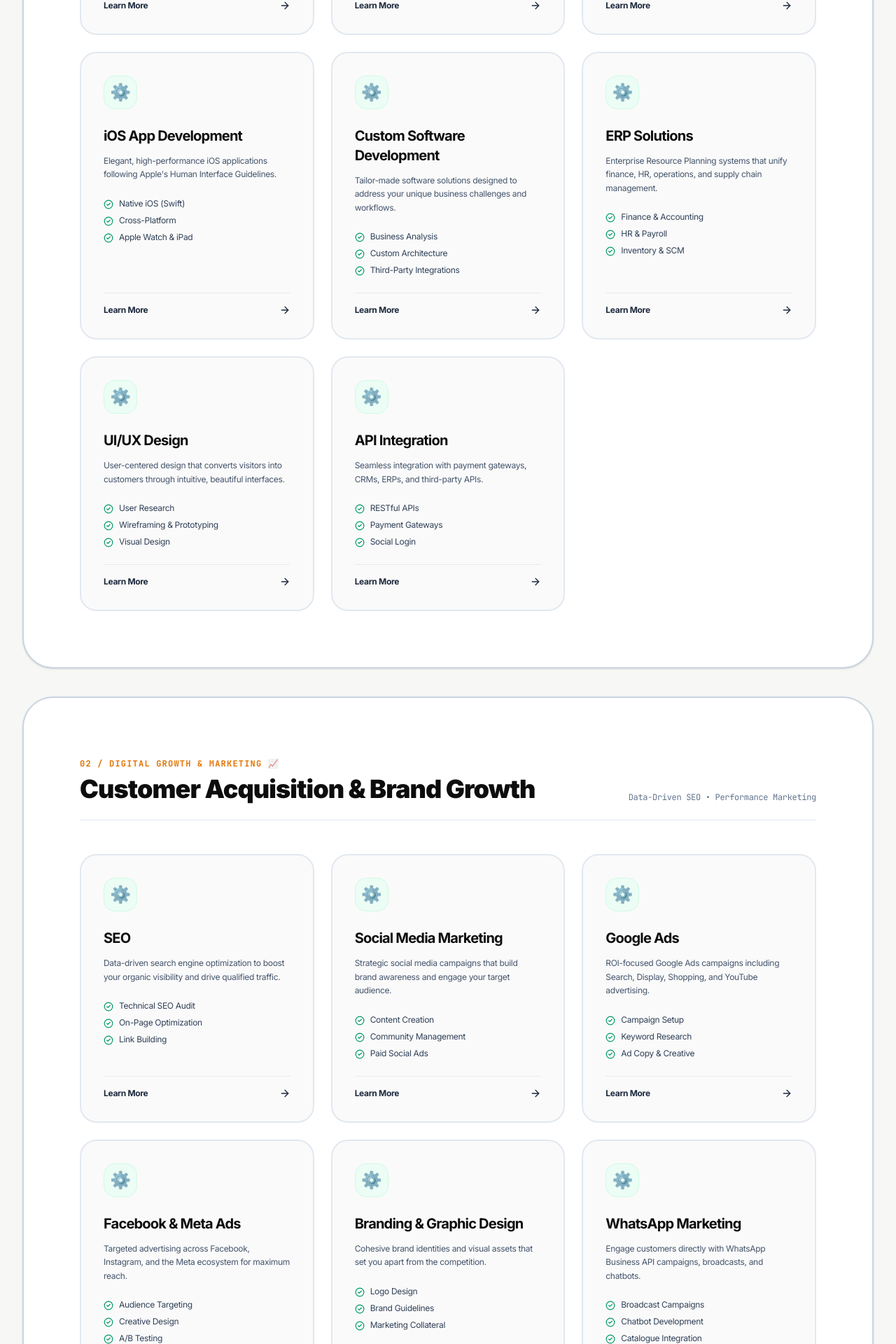
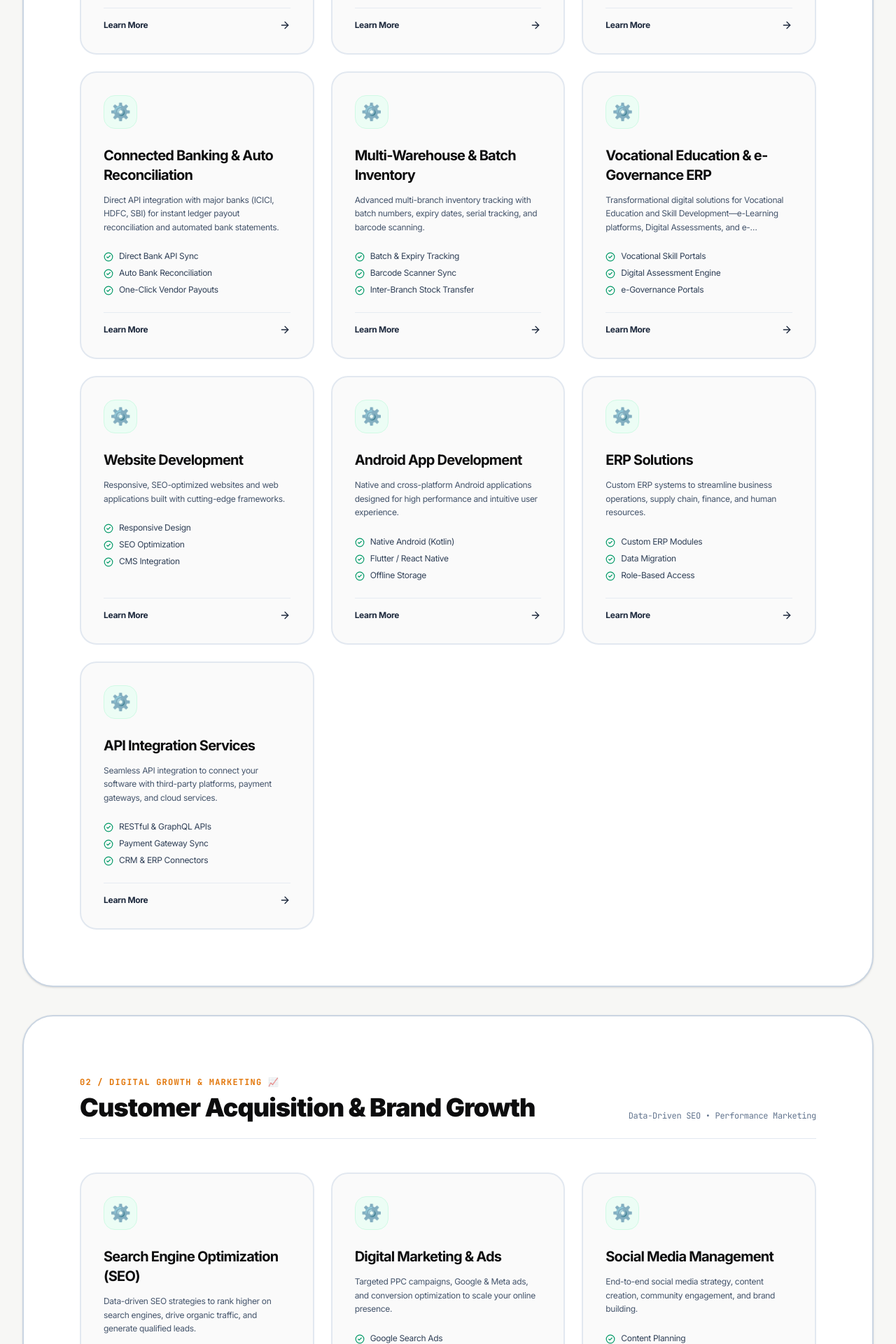
Before and after one commit to Himansu-Nayak/OHOTECHN, a Next.js app: page /services in a window 1280 px wide. Shown: the part 1280-3200 px from the top of the page at 70% size. Built offline with nearby package versions, Linux system fonts and the light colour scheme.

Commit message:
feat: Integrate enterprise features inspired by Marg ERP and Vocational Skill Development e-Governance continuum

```diff
--- a/src/config/industries.ts
+++ b/src/config/industries.ts
@@ -16,20 +16,20 @@ export type Industry = {
 export const industries: Industry[] = [
   {
     slug: 'education',
-    name: 'Education',
+    name: 'Education & Vocational Skill Continuum',
     description:
-      'Comprehensive digital solutions for schools, colleges, universities, and coaching institutes.',
+      'Transformational digital solutions for the entire continuum of Vocational Education, Skill Development, e-Learning, Digital Assessment, and e-Governance.',
     iconName: 'GraduationCap',
     color: 'primary',
     products: [
+      { name: 'Vocational Skill Development ERP', slug: 'vocational-skill-development-erp', shortDescription: 'Transformational platform for vocational training institutes, skill development continuum, and employability tracking.' },
+      { name: 'Digital Assessment & Proctoring Engine', slug: 'digital-assessment-proctoring-engine', shortDescription: 'Secure digital assessments, auto-grading, skill evaluation, and certification portals.' },
+      { name: 'e-Governance Educational Portal', slug: 'egovernance-educational-portal', shortDescription: 'e-Governance infrastructure for state skill missions, literacy tracking, accessibility & inclusion.' },
       { name: 'School Management Software', slug: 'school-management-software', shortDescription: 'Complete school administration, attendance, fees, and parent communication.' },
       { name: 'College ERP', slug: 'college-erp', shortDescription: 'End-to-end college management with admissions, exams, and placement modules.' },
       { name: 'University Management System', slug: 'university-management-system', shortDescription: 'Multi-campus university operations, research, and accreditation tracking.' },
       { name: 'Coaching Institute Management', slug: 'coaching-institute-management', shortDescription: 'Batch management, fee tracking, and performance analytics for coaching centres.' },
-      { name: 'Learning Management System', slug: 'learning-management-system', shortDescription: 'Online courses, assessments, certifications, and learner progress tracking.' },
-      { name: 'Library Management System', slug: 'library-management-system', shortDescription: 'Book cataloguing, issue/return, digital library, and fine management.' },
-      { name: 'Hostel Management System', slug: 'hostel-management-system', shortDescription: 'Room allocation, mess management, and hostel fee tracking.' },
-      { name: 'Online Examination System', slug: 'online-examination-system', shortDescription: 'Secure online exams with proctoring, auto-grading, and result analysis.' },
+      { name: 'Learning Management System (LMS)', slug: 'learning-management-system', shortDescription: 'Online courses, interactive e-Learning content, assessments, and certifications.' },
     ],
   },
   {
--- a/src/config/services.ts
+++ b/src/config/services.ts
@@ -23,6 +23,56 @@ export const services: Service[] = [
     features: ['Requirement Analysis', 'Architecture Design', 'Agile Development', 'Testing & QA', 'Deployment & Support'],
   },
   {
+    slug: 'whatsapp-billing',
+    name: 'WhatsApp Billing & Invoicing',
+    category: 'technology',
+    description:
+      'Automated e-Invoicing, e-Way bills, instant WhatsApp bill sharing, and payment link dispatch for retail and wholesale enterprise.',
+    iconName: 'MessageCircle',
+    emoji: '💬',
+    features: ['Instant WhatsApp Bills', 'e-Invoicing & e-Way Automation', 'UPI Payment Links', 'Automated GST Reports'],
+  },
+  {
+    slug: 'mobile-business-apps',
+    name: 'Mobile Apps Suite (Owner, Sales & Delivery)',
+    category: 'technology',
+    description:
+      'Integrated mobile app ecosystem: Owner Analytics App, Field Sales Order App, and Driver Delivery Tracking App.',
+    iconName: 'Smartphone',
+    emoji: '📱',
+    features: ['Owner Live Analytics App', 'Salesman Order App', 'Driver Dispatch Tracking', 'Customer Self-Ordering App'],
+  },
+  {
+    slug: 'connected-banking',
+    name: 'Connected Banking & Auto Reconciliation',
+    category: 'technology',
+    description:
+      'Direct API integration with major banks (ICICI, HDFC, SBI) for instant ledger payout reconciliation and automated bank statements.',
+    iconName: 'Plug',
+    emoji: '🏦',
+    features: ['Direct Bank API Sync', 'Auto Bank Reconciliation', 'One-Click Vendor Payouts', 'Financial Audit Trail'],
+  },
+  {
+    slug: 'warehouse-management',
+    name: 'Multi-Warehouse & Batch Inventory',
+    category: 'technology',
+    description:
+      'Advanced multi-branch inventory tracking with batch numbers, expiry dates, serial tracking, and barcode scanning.',
+    iconName: 'LayoutGrid',
+    emoji: '📦',
+    features: ['Batch & Expiry Tracking', 'Barcode Scanner Sync', 'Inter-Branch Stock Transfer', 'Automated Reorder Alerts'],
+  },
+  {
+    slug: 'education-continuum-erp',
+    name: 'Vocational Education & e-Governance ERP',
+    category: 'technology',
+    description:
+      'Transformational digital solutions for Vocational Education and Skill Development—e-Learning platforms, Digital Assessments, and e-Governance portals.',
+    iconName: 'Globe',
+    emoji: '🎓',
+    features: ['Vocational Skill Portals', 'Digital Assessment Engine', 'e-Governance Portals', 'Employability & Certification Track'],
+  },
+  {
     slug: 'website-development',
     name: 'Website Development',
     category: 'technology',
@@ -30,139 +80,79 @@ export const services: Service[] = [
       'Responsive, SEO-optimized websites and web applications built with cutting-edge frameworks.',
     iconName: 'Globe',
     emoji: '🌐',
-    features: ['Corporate Websites', 'Landing Pages', 'Web Applications', 'CMS Development', 'Performance Optimization'],
+    features: ['Responsive Design', 'SEO Optimization', 'CMS Integration', 'Performance Tuning', 'Security Audit'],
   },
   {
     slug: 'android-app-development',
     name: 'Android App Development',
     category: 'technology',
     description:
-      'Native and cross-platform Android applications with Material Design and Play Store deployment.',
+      'Native and cross-platform Android applications designed for high performance and intuitive user experience.',
     iconName: 'Smartphone',
-    emoji: '🤖',
-    features: ['Native Android (Kotlin)', 'Cross-Platform (Flutter/React Native)', 'UI/UX Design', 'Play Store Deployment', 'App Maintenance'],
-  },
-  {
-    slug: 'ios-app-development',
-    name: 'iOS App Development',
-    category: 'technology',
-    description:
-      "Elegant, high-performance iOS applications following Apple's Human Interface Guidelines.",
-    iconName: 'Tablet',
     emoji: '📱',
-    features: ['Native iOS (Swift)', 'Cross-Platform', 'Apple Watch & iPad', 'App Store Deployment', 'Push Notifications'],
-  },
-  {
-    slug: 'custom-software-development',
-    name: 'Custom Software Development',
-    category: 'technology',
-    description:
-      'Tailor-made software solutions designed to address your unique business challenges and workflows.',
-    iconName: 'Wrench',
-    emoji: '🛠️',
-    features: ['Business Analysis', 'Custom Architecture', 'Third-Party Integrations', 'Data Migration', 'Ongoing Support'],
+    features: ['Native Android (Kotlin)', 'Flutter / React Native', 'Offline Storage', 'Push Notifications', 'Play Store Deployment'],
   },
   {
     slug: 'erp-solutions',
     name: 'ERP Solutions',
     category: 'technology',
     description:
-      'Enterprise Resource Planning systems that unify finance, HR, operations, and supply chain management.',
-    iconName: 'LayoutGrid',
+      'Custom ERP systems to streamline business operations, supply chain, finance, and human resources.',
+    iconName: 'Wrench',
     emoji: '⚙️',
-    features: ['Finance & Accounting', 'HR & Payroll', 'Inventory & SCM', 'CRM Integration', 'Custom Modules'],
+    features: ['Custom ERP Modules', 'Data Migration', 'Role-Based Access', 'Real-Time Analytics', 'Third-Party Integration'],
+  },
+  {
+    slug: 'api-integration',
+    name: 'API Integration Services',
+    category: 'technology',
+    description:
+      'Seamless API integration to connect your software with third-party platforms, payment gateways, and cloud services.',
+    iconName: 'Plug',
+    emoji: '🔌',
+    features: ['RESTful & GraphQL APIs', 'Payment Gateway Sync', 'CRM & ERP Connectors', 'Webhook Setup', 'API Security'],
+  },
+
+  // ── Digital Growth Services ──────────────────────────────
+  {
+    slug: 'seo',
+    name: 'Search Engine Optimization (SEO)',
+    category: 'marketing',
+    description:
+      'Data-driven SEO strategies to rank higher on search engines, drive organic traffic, and generate qualified leads.',
+    iconName: 'Search',
+    emoji: '🔍',
+    features: ['Technical SEO', 'On-Page Optimization', 'Link Building', 'Keyword Strategy', 'Monthly Analytics'],
+  },
+  {
+    slug: 'digital-marketing',
+    name: 'Digital Marketing & Ads',
+    category: 'marketing',
+    description:
+      'Targeted PPC campaigns, Google & Meta ads, and conversion optimization to scale your online presence.',
+    iconName: 'Megaphone',
+    emoji: '📢',
+    features: ['Google Search Ads', 'Meta Ad Campaigns', 'Retargeting', 'Conversion Rate Optimization', 'ROI Reporting'],
+  },
+  {
+    slug: 'social-media-management',
+    name: 'Social Media Management',
+    category: 'marketing',
+    description:
+      'End-to-end social media strategy, content creation, community engagement, and brand building.',
+    iconName: 'Share2',
+    emoji: '📲',
+    features: ['Content Planning', 'Graphic & Video Production', 'Community Moderation', 'Audience Insights', 'Influencer Outreach'],
   },
   {
     slug: 'ui-ux-design',
     name: 'UI/UX Design',
-    category: 'technology',
+    category: 'marketing',
     description:
-      'User-centered design that converts visitors into customers through intuitive, beautiful interfaces.',
+      'Human-centered design systems, wireframing, and interactive prototyping for web and mobile products.',
     iconName: 'Palette',
     emoji: '🎨',
-    features: ['User Research', 'Wireframing & Prototyping', 'Visual Design', 'Design Systems', 'Usability Testing'],
-  },
-  {
-    slug: 'api-integration',
-    name: 'API Integration',
-    category: 'technology',
-    description:
-      'Seamless integration with payment gateways, CRMs, ERPs, and third-party APIs.',
-    iconName: 'Plug',
-    emoji: '🔌',
-    features: ['RESTful APIs', 'Payment Gateways', 'Social Login', 'SMS & Email APIs', 'Custom Middleware'],
-  },
-
-  // ── Digital Marketing Services ───────────────────────────
-  {
-    slug: 'seo',
-    name: 'SEO',
-    category: 'marketing',
-    description:
-      'Data-driven search engine optimization to boost your organic visibility and drive qualified traffic.',
-    iconName: 'Search',
-    emoji: '🔍',
-    features: ['Technical SEO Audit', 'On-Page Optimization', 'Link Building', 'Content Strategy', 'Analytics & Reporting'],
-  },
-  {
-    slug: 'social-media-marketing',
-    name: 'Social Media Marketing',
-    category: 'marketing',
-    description:
-      'Strategic social media campaigns that build brand awareness and engage your target audience.',
-    iconName: 'Share2',
-    emoji: '📢',
-    features: ['Content Creation', 'Community Management', 'Paid Social Ads', 'Influencer Outreach', 'Performance Analytics'],
-  },
-  {
-    slug: 'google-ads',
-    name: 'Google Ads',
-    category: 'marketing',
-    description:
-      'ROI-focused Google Ads campaigns including Search, Display, Shopping, and YouTube advertising.',
-    iconName: 'Target',
-    emoji: '🎯',
-    features: ['Campaign Setup', 'Keyword Research', 'Ad Copy & Creative', 'Bid Management', 'Conversion Tracking'],
-  },
-  {
-    slug: 'facebook-meta-ads',
-    name: 'Facebook & Meta Ads',
-    category: 'marketing',
-    description:
-      'Targeted advertising across Facebook, Instagram, and the Meta ecosystem for maximum reach.',
-    iconName: 'Megaphone',
-    emoji: '🚀',
-    features: ['Audience Targeting', 'Creative Design', 'A/B Testing', 'Retargeting', 'Lead Generation Ads'],
-  },
-  {
-    slug: 'branding-graphic-design',
-    name: 'Branding & Graphic Design',
-    category: 'marketing',
-    description:
-      'Cohesive brand identities and visual assets that set you apart from the competition.',
-    iconName: 'PenTool',
-    emoji: '🖌️',
-    features: ['Logo Design', 'Brand Guidelines', 'Marketing Collateral', 'Social Media Graphics', 'Packaging Design'],
-  },
-  {
-    slug: 'whatsapp-marketing',
-    name: 'WhatsApp Marketing',
-    category: 'marketing',
-    description:
-      'Engage customers directly with WhatsApp Business API campaigns, broadcasts, and chatbots.',
-    iconName: 'MessageCircle',
-    emoji: '💬',
-    features: ['Broadcast Campaigns', 'Chatbot Development', 'Catalogue Integration', 'Automated Replies', 'Analytics Dashboard'],
-  },
-  {
-    slug: 'email-marketing',
-    name: 'Email Marketing',
-    category: 'marketing',
-    description:
-      'High-converting email campaigns with segmentation, automation, and detailed performance tracking.',
-    iconName: 'Mail',
-    emoji: '✉️',
-    features: ['Campaign Design', 'List Segmentation', 'Marketing Automation', 'A/B Testing', 'Deliverability Optimization'],
+    features: ['User Research', 'Wireframing & Prototyping', 'Design Systems', 'Usability Testing', 'Design Audit'],
   },
 ];
 
```
Also changed, not shown: src/app/(marketing)/solutions/page.tsx (+50 -0 lines).
